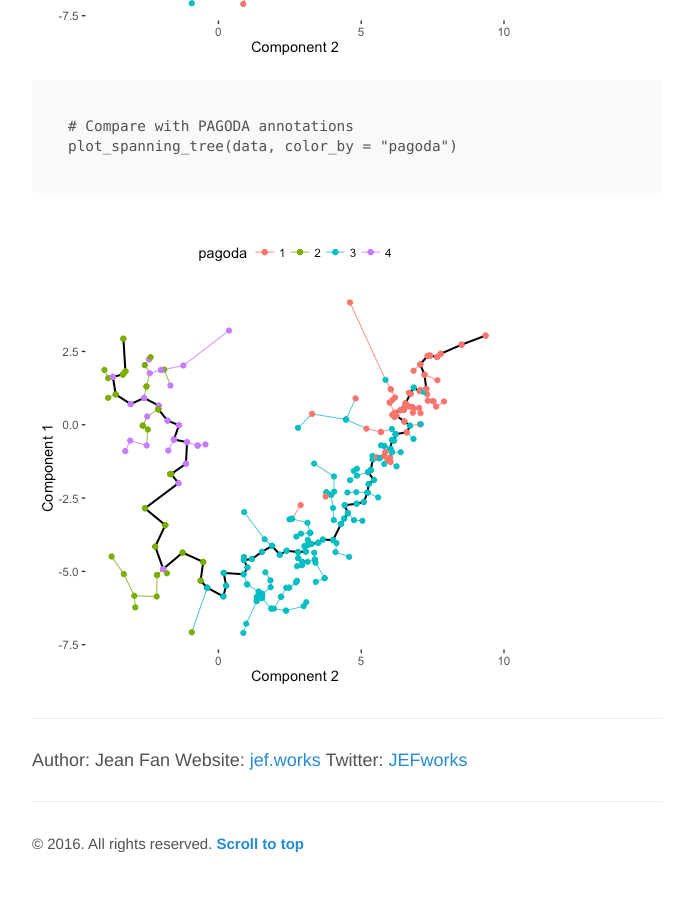
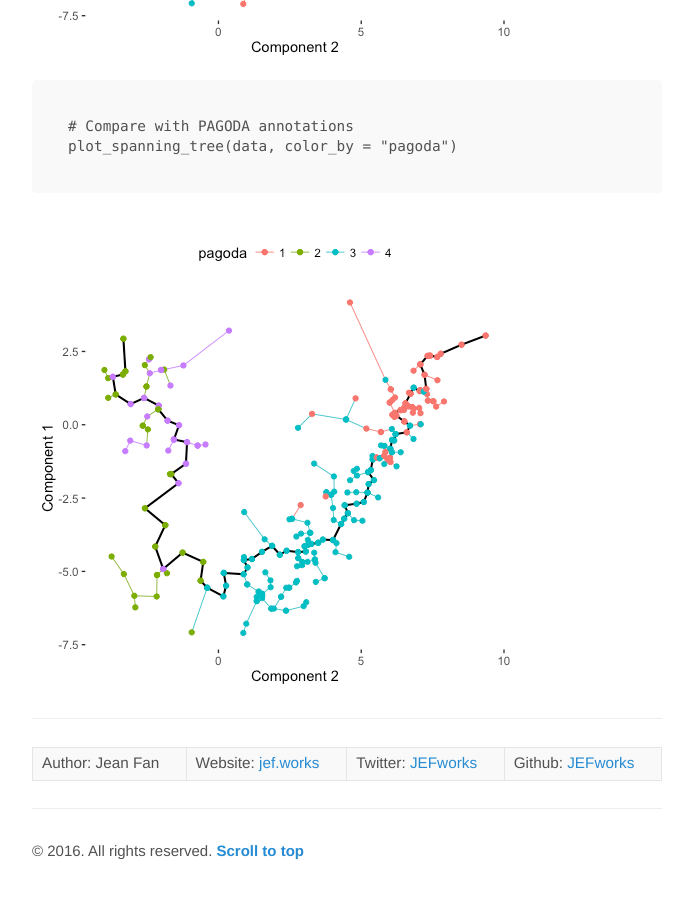
Before and after one commit to hms-dbmi/scw, a Jekyll site: the page built from _posts/2016-11-23-heterogeneity.md, in a window 1280 px wide and 900 px high, scrolled down 17852 px. Shown: the whole window, without its empty margins (293-986 px from the left). Built offline with Jekyll 4.4.1, drawn with Linux system fonts in a browser that asks for light colours; nearby versions of some CDN libraries.

Commit message:
Update 2016-11-23-heterogeneity.md

```diff
--- a/_posts/2016-11-23-heterogeneity.md
+++ b/_posts/2016-11-23-heterogeneity.md
@@ -536,6 +536,4 @@ this example, we will simply choose genes based on prior knowledge.
 
 ---
 
-Author: Jean Fan
-Website: [jef.works](http://jef.works/)
-Twitter: [JEFworks](https://twitter.com/jefworks)
+Author: Jean Fan | Website: [jef.works](http://jef.works/) | Twitter: [JEFworks](https://twitter.com/jefworks) | Github: [JEFworks](https://github.com/JEFworks/)
```
